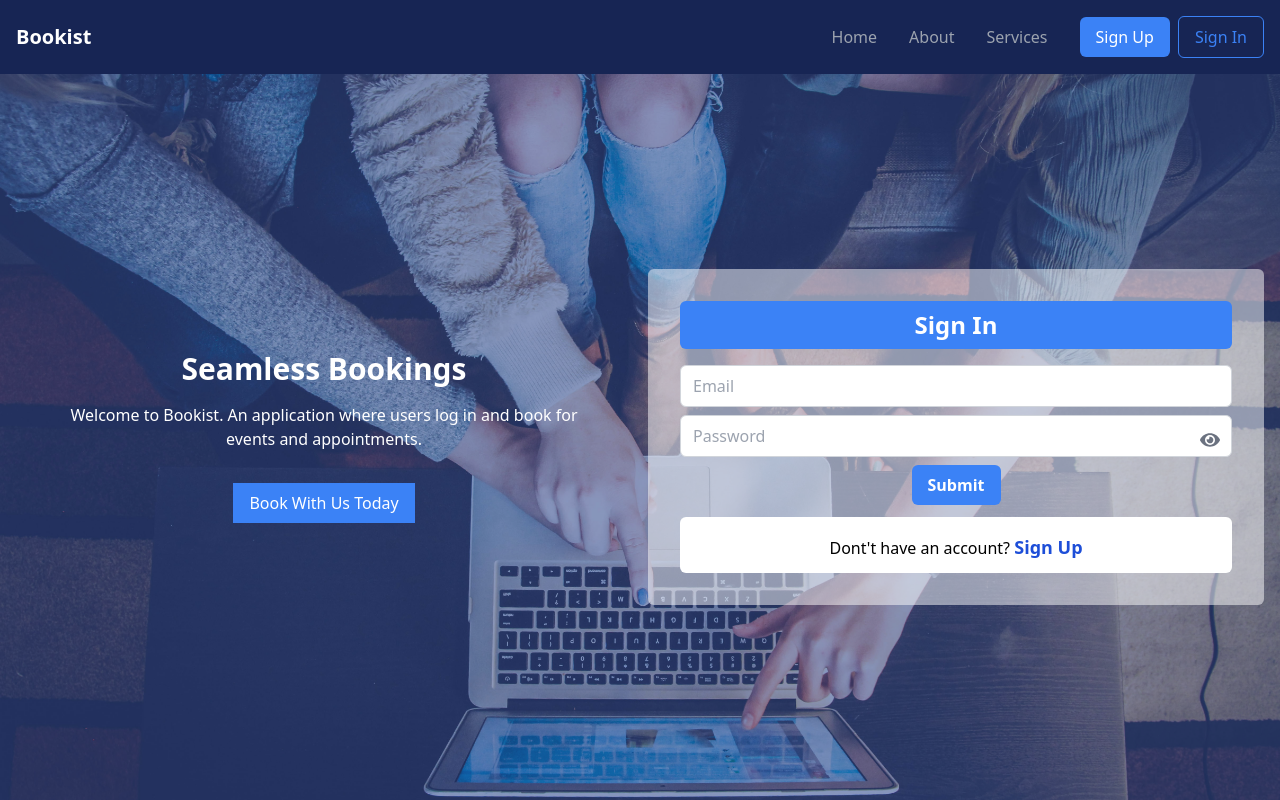
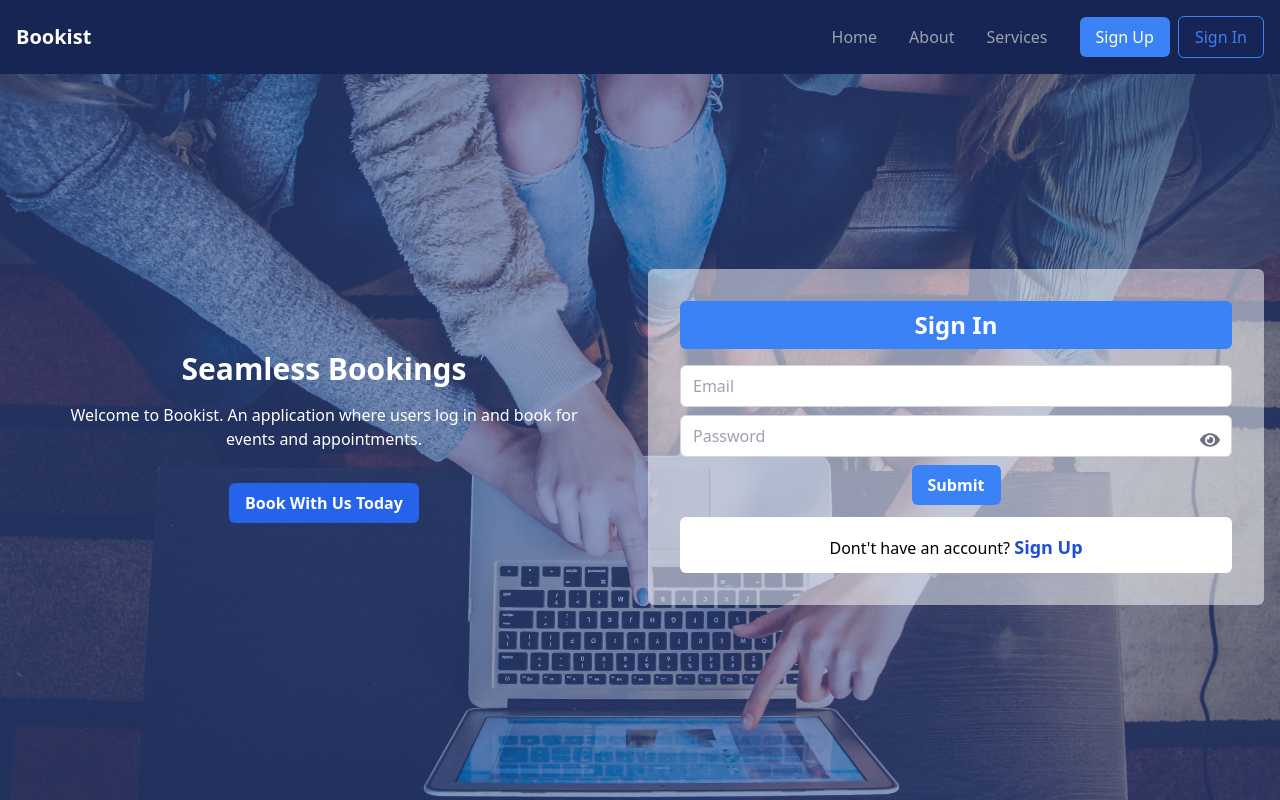
Before and after one commit to jimmindungu3/Bookist-Frontend, a React (Vite) app: page / in a window 1280 px wide. Built offline with nearby package versions, Linux system fonts and the light colour scheme.

Commit message:
activate book event button

```diff
--- a/src/components/Hero.jsx
+++ b/src/components/Hero.jsx
@@ -1,4 +1,5 @@
 import React, { useState } from "react";
+import { Link } from "react-router-dom";
 
 import SignIn from "./SignIn";
 import Register from "./Register";
@@ -27,12 +28,11 @@ const Hero = () => {
                   Welcome to Bookist. An application where users log in and book
                   for events and appointments.
                 </p>
-                <button
-                  disabled
-                  className="mt-8 mx-auto px-4 py-2 bg-blue-500 text-white block"
-                >
-                  Book With Us Today
-                </button>
+                <Link to={"book-event"}>
+                  <button className="mt-8 mx-auto px-4 py-2 bg-blue-600 hover:bg-blue-500 text-white font-semibold rounded-md block">
+                    Book With Us Today
+                  </button>
+                </Link>
               </div>
 
               {registered ? (
```
